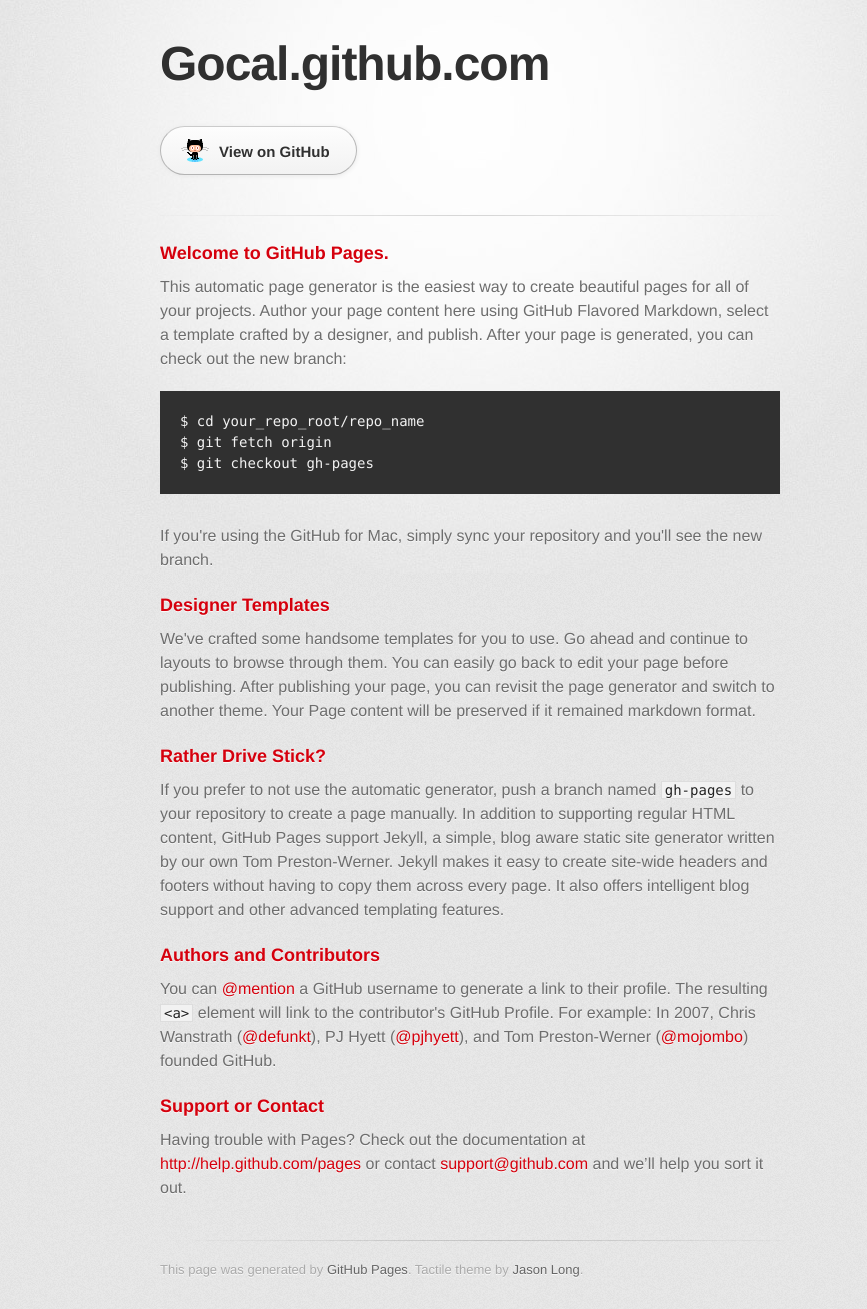
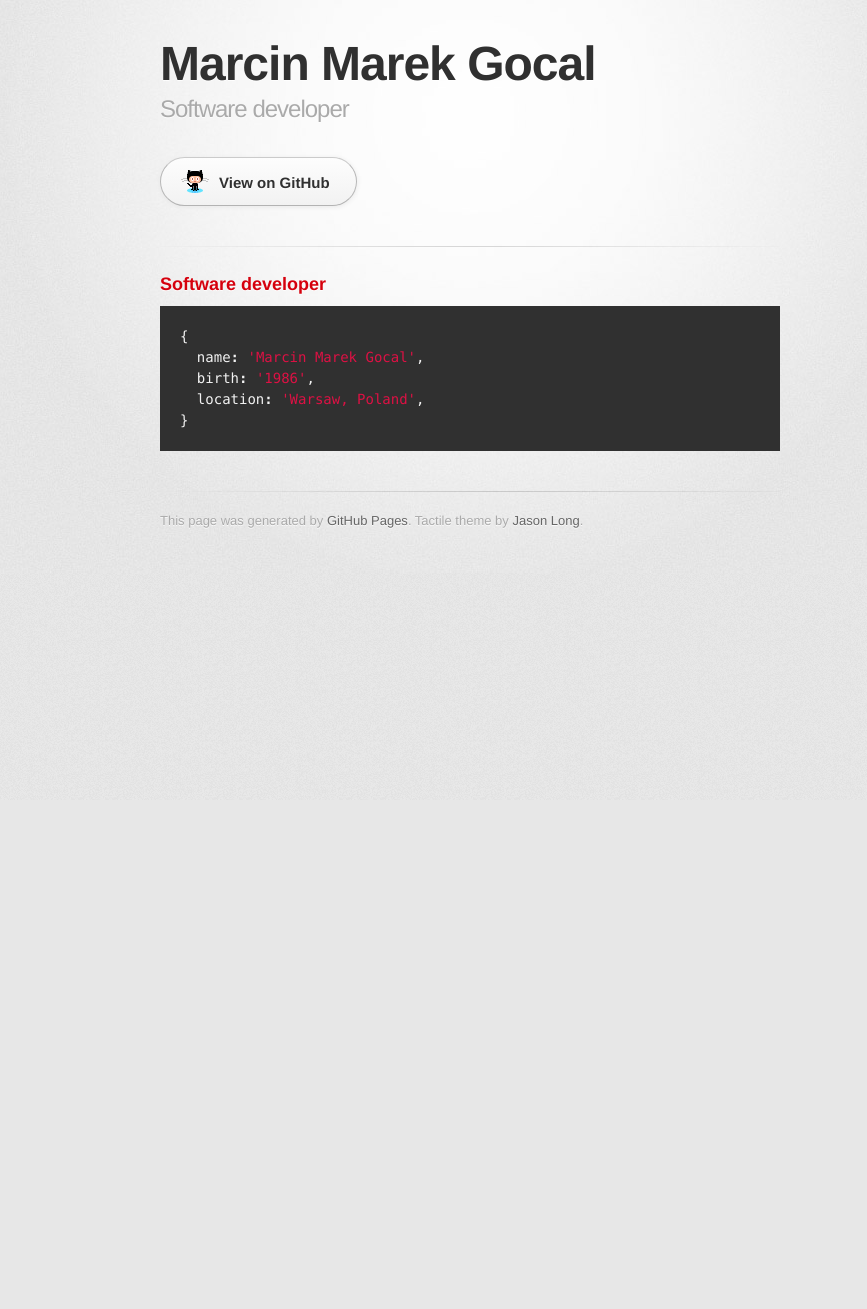
Before and after one commit to gocal/gocal.github.com, a plain HTML site: page index.html in a window 1280 px wide. Shown: the whole page, without its empty margins (170-1037 px from the left). After the commit the page ends 800 px from the top, so only its background shows below. Drawn offline with Linux system fonts and the light colour scheme; a web font is replaced by a local one.

Commit message:
Update index.html

```diff
--- a/index.html
+++ b/index.html
@@ -10,7 +10,7 @@
     <!--[if lt IE 9]>
     <script src="//html5shiv.googlecode.com/svn/trunk/html5.js"></script>
     <![endif]-->
-    <title>Gocal.github.com by gocal</title>
+    <title>gocal.github.com by gocal</title>
   </head>
 
   <body>
@@ -18,8 +18,8 @@
       <div class="inner">
 
         <header>
-          <h1>Gocal.github.com</h1>
-          <h2></h2>
+          <h1>Marcin Marek Gocal</h1>
+          <h2>Software developer</h2>
         </header>
 
         <section id="downloads" class="clearfix">
@@ -29,33 +29,15 @@
         <hr>
 
         <section id="main_content">
-          <h3>Welcome to GitHub Pages.</h3>
+          <h3>Software developer</h3>
 
-<p>This automatic page generator is the easiest way to create beautiful pages for all of your projects. Author your page content here using GitHub Flavored Markdown, select a template crafted by a designer, and publish. After your page is generated, you can check out the new branch:</p>
-
-<pre><code>$ cd your_repo_root/repo_name
-$ git fetch origin
-$ git checkout gh-pages
-</code></pre>
-
-<p>If you're using the GitHub for Mac, simply sync your repository and you'll see the new branch.</p>
-
-<h3>Designer Templates</h3>
-
-<p>We've crafted some handsome templates for you to use. Go ahead and continue to layouts to browse through them. You can easily go back to edit your page before publishing. After publishing your page, you can revisit the page generator and switch to another theme. Your Page content will be preserved if it remained markdown format.</p>
-
-<h3>Rather Drive Stick?</h3>
-
-<p>If you prefer to not use the automatic generator, push a branch named <code>gh-pages</code> to your repository to create a page manually. In addition to supporting regular HTML content, GitHub Pages support Jekyll, a simple, blog aware static site generator written by our own Tom Preston-Werner. Jekyll makes it easy to create site-wide headers and footers without having to copy them across every page. It also offers intelligent blog support and other advanced templating features.</p>
-
-<h3>Authors and Contributors</h3>
-
-<p>You can <a href="https://github.com/blog/821" class="user-mention">@mention</a> a GitHub username to generate a link to their profile. The resulting <code>&lt;a&gt;</code> element will link to the contributor's GitHub Profile. For example: In 2007, Chris Wanstrath (<a href="https://github.com/defunkt" class="user-mention">@defunkt</a>), PJ Hyett (<a href="https://github.com/pjhyett" class="user-mention">@pjhyett</a>), and Tom Preston-Werner (<a href="https://github.com/mojombo" class="user-mention">@mojombo</a>) founded GitHub.</p>
-
-<h3>Support or Contact</h3>
-
-<p>Having trouble with Pages? Check out the documentation at <a href="http://help.github.com/pages">http://help.github.com/pages</a> or contact <a href="mailto:support@github.com">support@github.com</a> and we’ll help you sort it out.</p>
-        </section>
+<div class="highlight"><pre><span class="p">{</span>
+  <span class="nx">name</span><span class="o">:</span> <span class="s1">'Marcin Marek Gocal'</span><span class="p">,</span>
+  <span class="nx">birth</span><span class="o">:</span> <span class="s1">'1986'</span><span class="p">,</span>
+  <span class="nx">location</span><span class="o">:</span> <span class="s1">'Warsaw, Poland'</span><span class="p">,</span>
+<span class="p">}</span>
+</pre></div>
+ </section>
 
         <footer>
           This page was generated by <a href="http://pages.github.com">GitHub Pages</a>. Tactile theme by <a href="http://twitter.com/jasonlong">Jason Long</a>.
```
